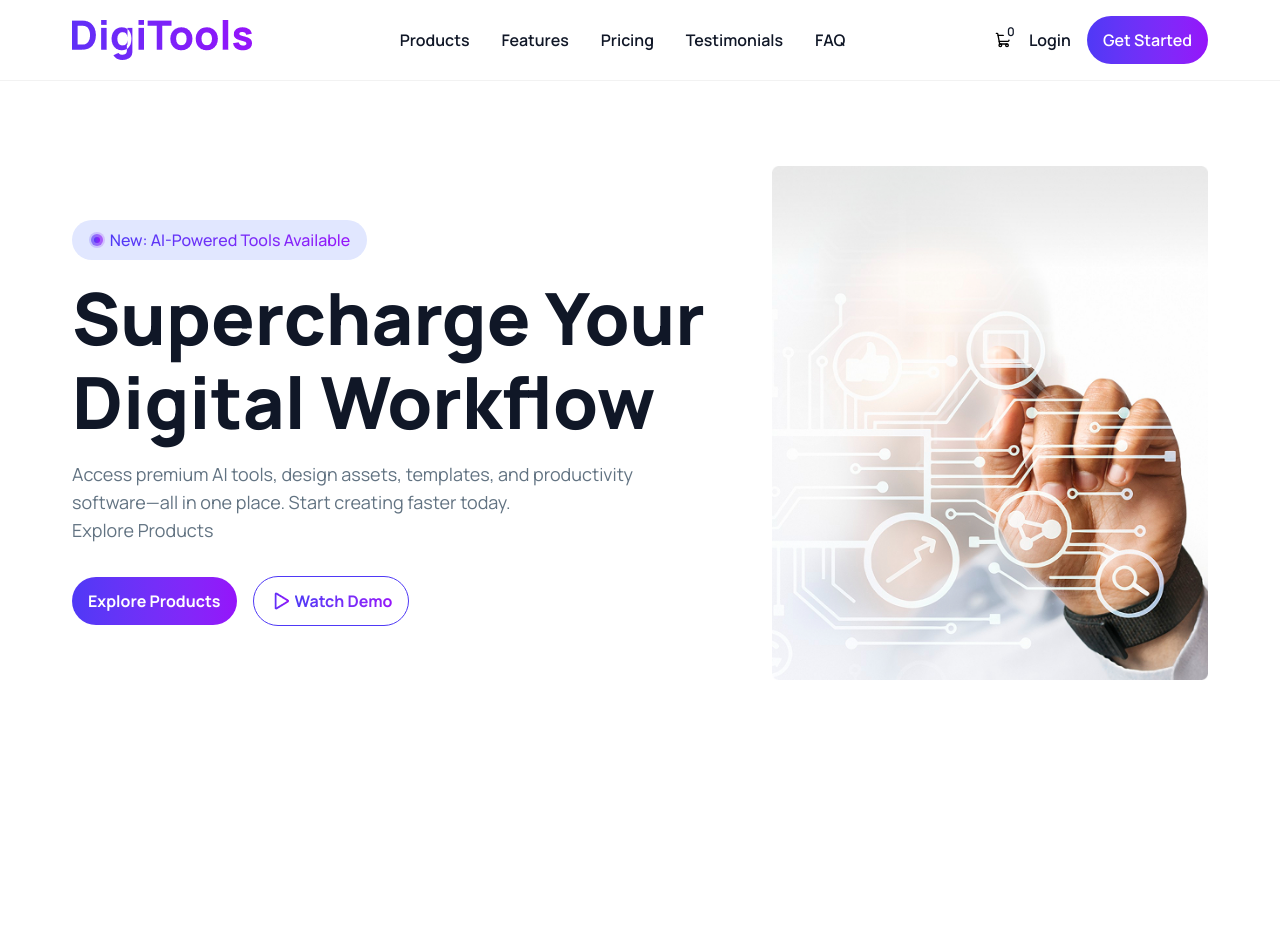
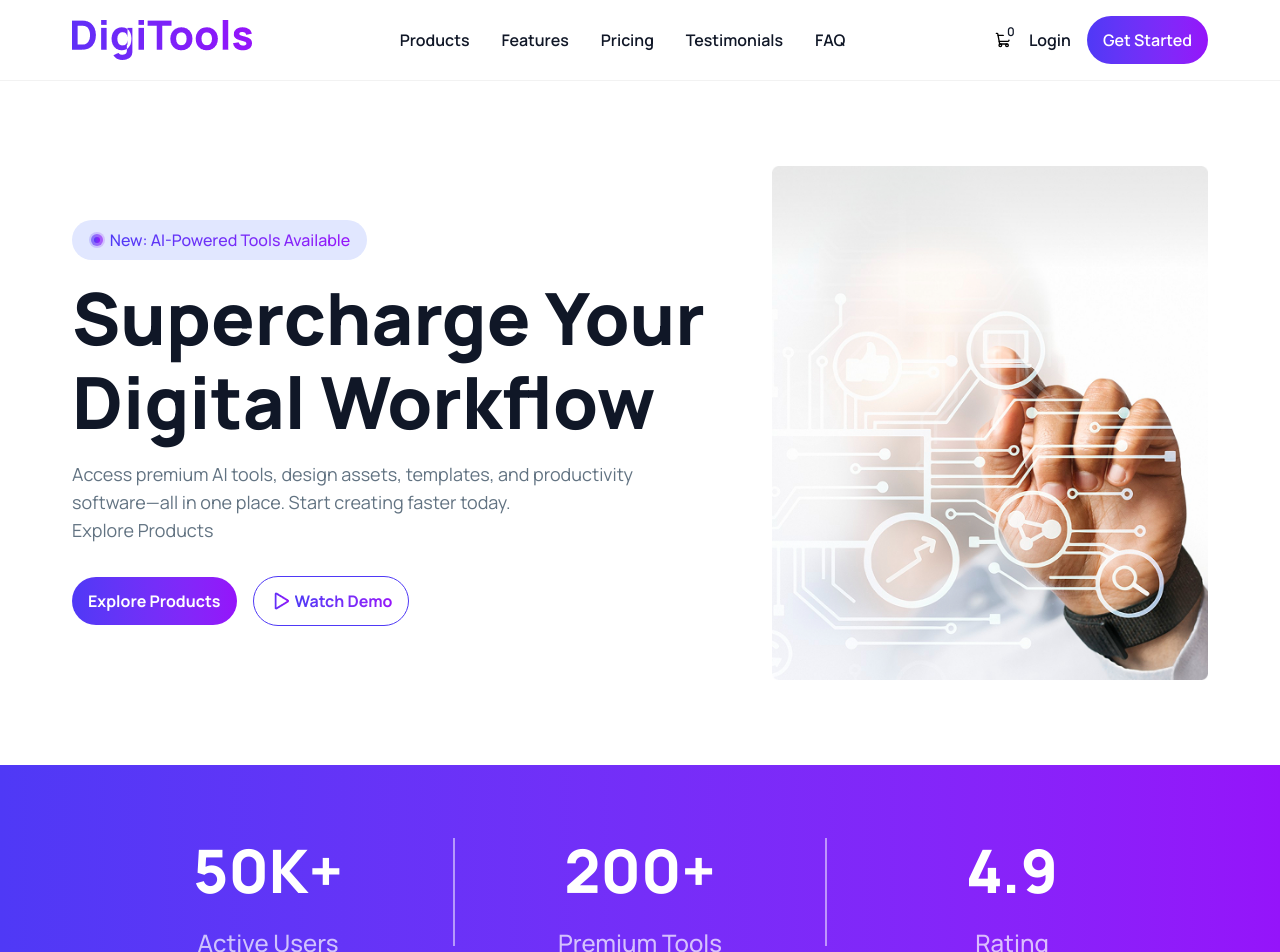
Before and after one commit to quantumrahman/digitools, a React (Vite) app: page / in a window 1280 px wide. Shown: the top 952 px of the page. Before the commit the page ends 800 px from the top, so only its background shows below. Built offline with nearby package versions, Linux system fonts and the light colour scheme.

Commit message:
add StatsSection component in the Main.jsx file

```diff
--- a/src/components/layouts/Main/Main.jsx
+++ b/src/components/layouts/Main/Main.jsx
@@ -1,9 +1,11 @@
 import HomeSection from '../../ui/HomeSection/HomeSection.jsx';
+import StatsSection from '../../ui/StatsSection/StatsSection.jsx';
 
 const Main = () => {
     return (
         <>
             <HomeSection></HomeSection>
+            <StatsSection></StatsSection>
         </>
     );
 };
```
